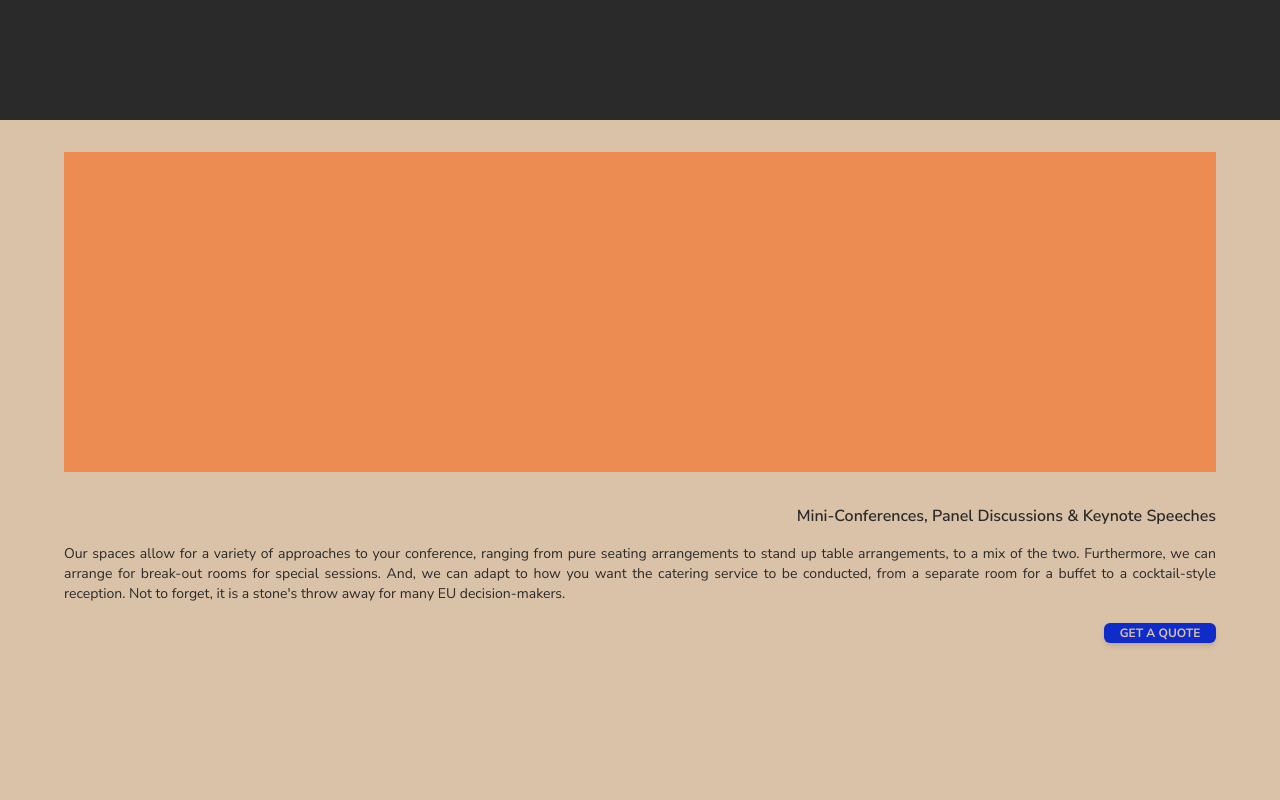
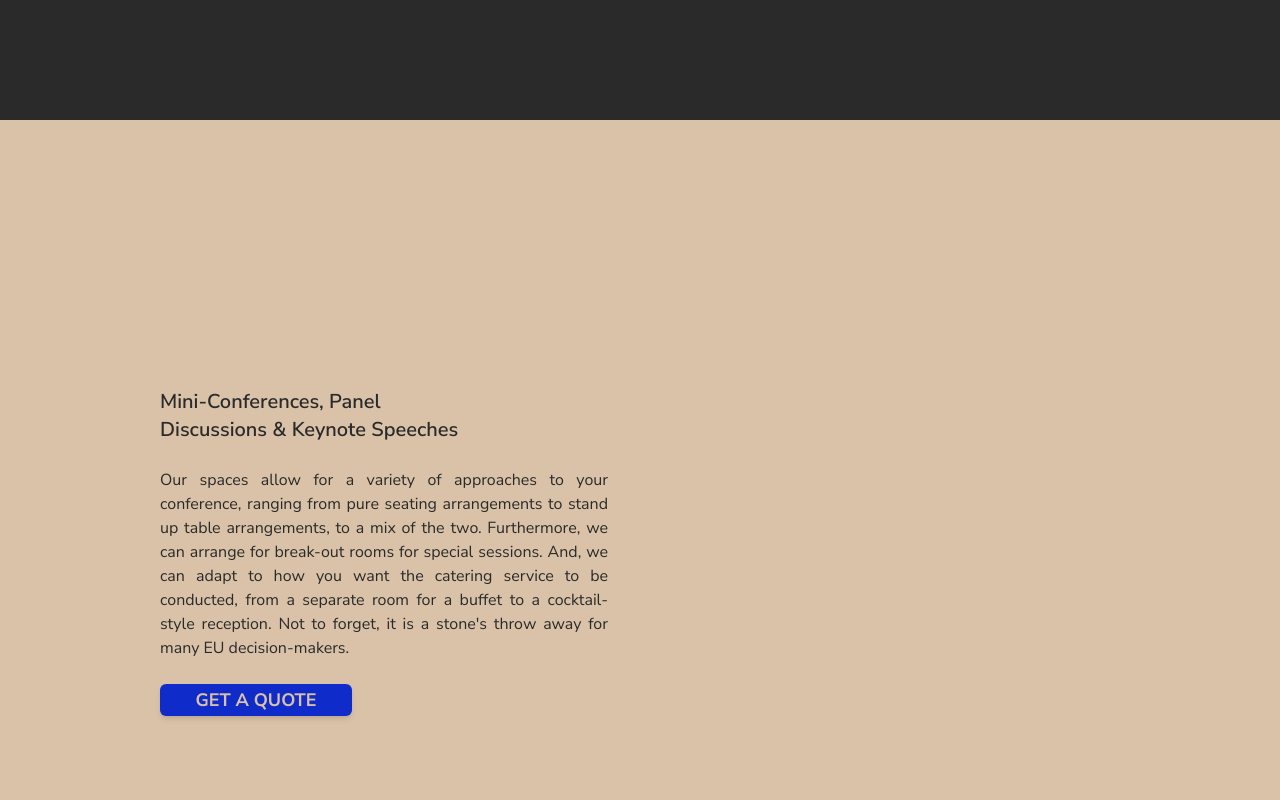
Before and after one commit to stefanolami/spaces, a Next.js app: page /concepts in a window 1280 px wide. Shown: the part 1480-2280 px from the top of the page. Built offline with nearby package versions, Linux system fonts and the light colour scheme.

Commit message:
feat: enhance concepts section layout

```diff
--- a/src/components/concepts/section-concepts.tsx
+++ b/src/components/concepts/section-concepts.tsx
@@ -23,20 +23,31 @@ const SectionConcepts = ({
 			}}
 			className={` ${concept.containerClasses} sticky top-0 flex w-full origin-top font-nunito`}
 		>
-			<div className="w-[90%] mx-auto flex flex-col items-center justify-start h-full my-8 gap-8">
-				<div className="bg-orange-spaces/50 w-full h-2/5"></div>
-				<div className="flex flex-col justify-center w-full space-y-4">
-					<h2 className="text-base font-semibold w-full text-balance">
+			<div className="w-[90%] sm:w-3/4 md:w-1/2 lg:w-3/4 mx-auto flex flex-col lg:flex-row items-center justify-start h-full my-8 gap-8 lg:gap-16">
+				<div
+					className={`bg-orange-spaces/50 w-full h-fit ${
+						position % 2 === 0 ? 'lg:order-1' : ''
+					}`}
+				></div>
+				<div className="flex flex-col justify-center w-full gap-4 md:gap-5 lg:gap-6">
+					<h2 className="text-base md:text-lg lg:text-xl font-semibold w-full text-balance">
 						{concept.title}
 					</h2>
-					<p className="text-sm text-justify">{concept.text}</p>
-					<Link href={concept.link}>
+					<p className="text-sm md:text-sm lg:text-base text-justify">
+						{concept.text}
+					</p>
+					<Link
+						className={`${
+							concept.buttonClasses
+						} w-28 md:w-36 md:h-7 lg:w-48 lg:h-8 h-5 font-nunito font-bold text-xs md:text-base lg:text-lg rounded-md shadow-md hover:shadow-lg ${
+							position % 2 === 0
+								? 'ml-auto lg:ml-0 lg:mr-auto'
+								: 'mr-auto lg:mr-0 lg:ml-auto'
+						}`}
+						href={concept.link}
+					>
 						<button
-							className={`${
-								concept.buttonClasses
-							} w-28 h-5 font-nunito font-bold text-xs rounded-md shadow-md hover:shadow-lg ${
-								position % 2 === 0 ? 'ml-auto' : 'mr-auto'
-							}`}
+							className={` w-full h-full flex items-center justify-center `}
 						>
 							GET A QUOTE
 						</button>
--- a/src/components/footer.tsx
+++ b/src/components/footer.tsx
@@ -62,7 +62,9 @@ const Footer = () => {
 					</div>
 				</div>
 			</div>
-			<div className="bg-brown-spaces text-black-spaces text-beje-spaces hidden"></div>
+			<div className="bg-brown-spaces text-black-spaces  hidden">
+				<div className="lg:text-left text-beje-spaces"></div>
+			</div>
 		</footer>
 	)
 }
--- a/src/lib/data.ts
+++ b/src/lib/data.ts
@@ -14,7 +14,8 @@ export const CONCEPTS: ConceptSection[] = [
 		text: "Our spaces allow for a variety of approaches to your conference, ranging from pure seating arrangements to stand up table arrangements, to a mix of the two. Furthermore, we can arrange for break-out rooms for special sessions. And, we can adapt to how you want the catering service to be conducted, from a separate room for a buffet to a cocktail-style reception. Not to forget, it is a stone's throw away for many EU decision-makers.",
 		image: '/header-logo.png',
 		link: '/access',
-		containerClasses: 'bg-beje-spaces text-black-spaces text-right',
+		containerClasses:
+			'bg-beje-spaces text-black-spaces text-right lg:text-left',
 		buttonClasses: 'bg-blue-spaces text-beje-spaces',
 	},
 	{
```
Also changed, not shown: public/Rectangle 220.png (added).
